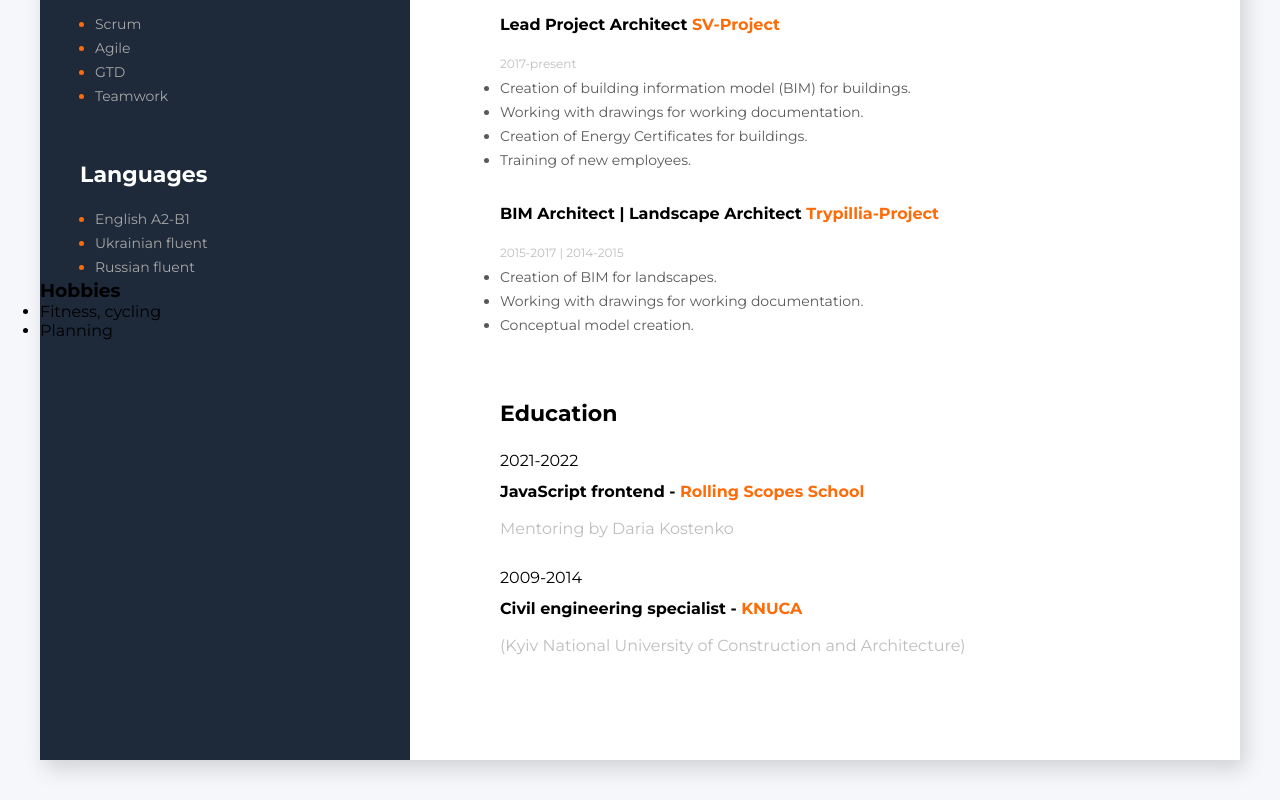
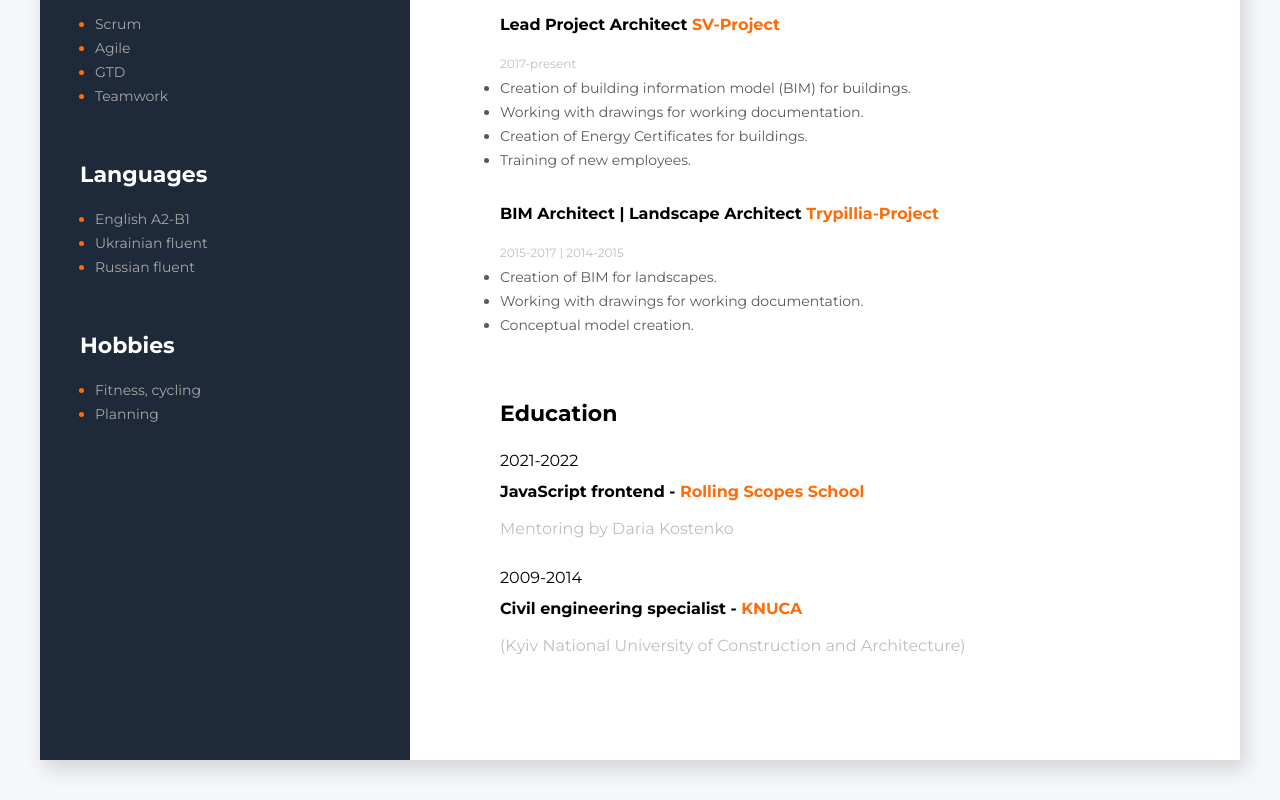
Before and after one commit to katerynananyzniuk/cv, a plain HTML site: page index.html in a window 1280 px wide. Shown: the part 874-1674 px from the top of the page. Drawn offline with Linux system fonts and the light colour scheme.

Commit message:
feat: add hobbies in style.css

```diff
--- a/style.css
+++ b/style.css
@@ -62,7 +62,8 @@ body {
 }
 .tech-skills__title,
 .soft-skills__title,
-.language-skills__title {
+.language-skills__title,
+.hobbies__title {
     font-size: 22px;
     font-weight: 700;
     line-height: 24px;
@@ -71,14 +72,16 @@ body {
 }
 .tech-skills,
 .soft-skills,
-.language-skills {
+.language-skills,
+.hobbies {
     margin-left: 40px;
     margin-top: 55px;
     margin-right: 40px;
 }
 .tech-skills__item,
 .soft-skills__item,
-.language-skills__item {
+.language-skills__item,
+.hobbies__item {
     font-size: 14px;
     font-weight: 400;
     line-height: 24px;
@@ -87,7 +90,8 @@ body {
 }
 .tech-skills__text,
 .soft-skills__text,
-.language-skills__text {
+.language-skills__text,
+.hobbies__text {
     color:#a8a8a8;
 }
 .info__title {
@@ -174,3 +178,6 @@ body {
 .education__item {
     padding: 15px 0;
 }
+.education__item {
+    padding: 15px 0;
+}
```
